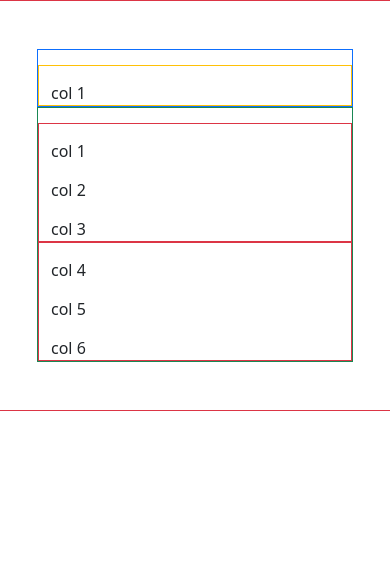
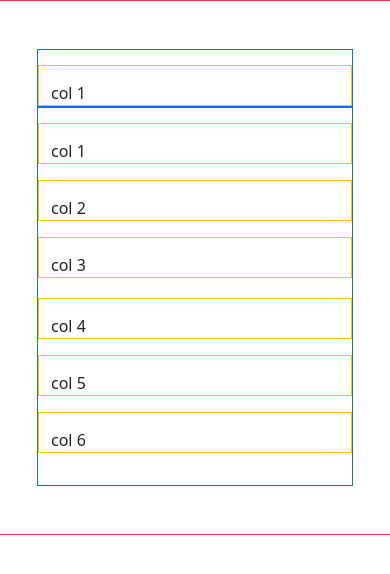
Before and after one commit to fatimahayuni/time-tracking-dashboard, a plain HTML site: page flex-container.html in a window 390 px wide. Drawn offline with nearby package versions, Linux system fonts and the light colour scheme.

Commit message:
Added margins to each of the column so that they'll look uniform in mobile but the gap between col 3 and col 4 is still too big.

```diff
--- a/flex-container.html
+++ b/flex-container.html
@@ -80,19 +80,19 @@ html {
 
   <!--6 mini divs container. GREEN-->
   <div class="col-s-12 col-md-9 border border-success container-fluid">
-    <div class="row border border-danger">
-      <div class="col-s-3 col-md-3 flex-fill">col 1</div>
-      <div class="col-s-3 col-md-3 flex-fill">col 2</div>
-      <div class="col-s-3 col-md-3 flex-fill">col 3</div>
+    <div class="row pb-3">
+      <div class="col-s-3 col-md-3 flex-fill mb-3 border border-warning">col 1</div>
+      <div class="col-s-3 col-md-3 flex-fill mb-3 border border-warning">col 2</div>
+      <div class="col-s-3 col-md-3 flex-fill mb-1 border border-warning">col 3</div>
 
     </div>
 
 
     <div>
-      <div class="row border border-danger">
-      <div class="col-s-3 col-md-3 flex-fill">col 4</div>
-      <div class="col-s-3 col-md-3 flex-fill">col 5</div>
-      <div class="col-s-3 col-md-3 flex-fill">col 6</div>
+      <div class="row pb-3">
+      <div class="col-s-3 col-md-3 flex-fill mb-3 border border-warning">col 4</div>
+      <div class="col-s-3 col-md-3 flex-fill mb-3 border border-warning">col 5</div>
+      <div class="col-s-3 col-md-3 flex-fill mb-3 border border-warning">col 6</div>
     </div>
     </div>
 
```
